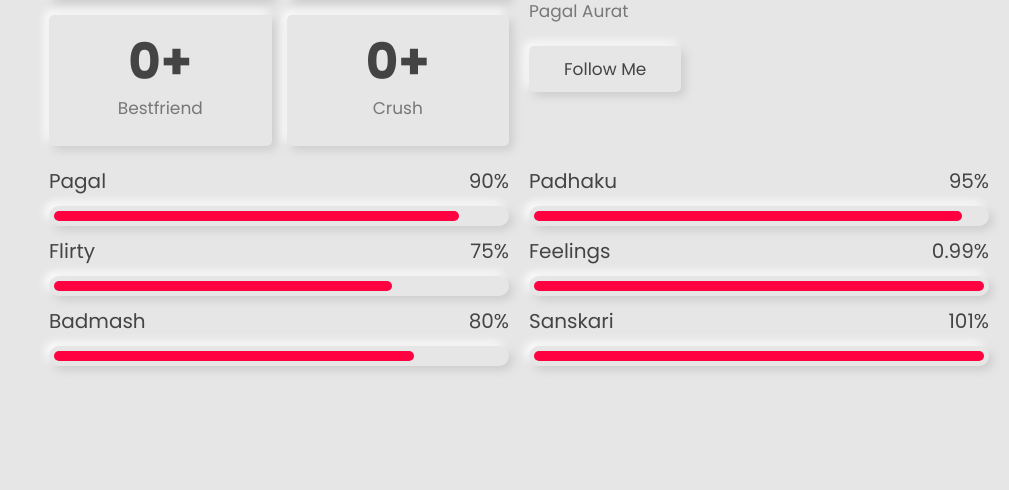
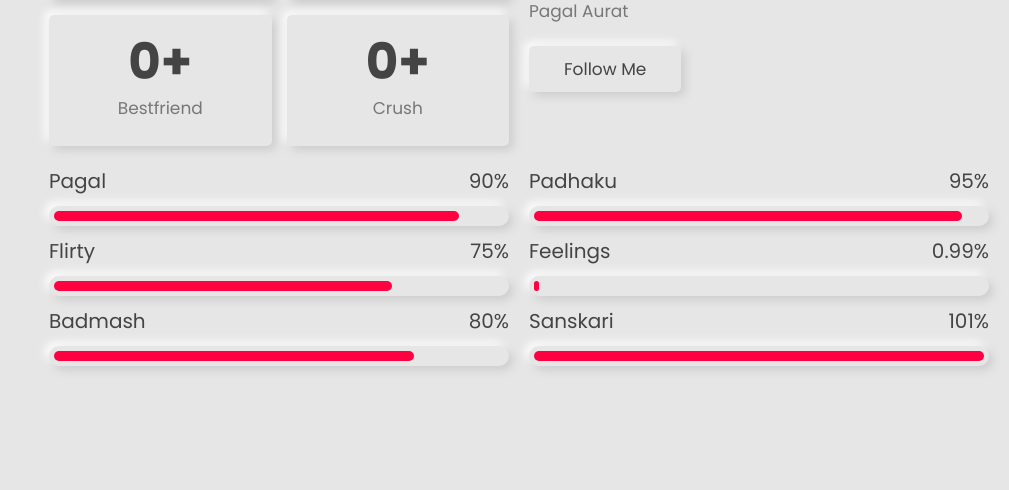
Before and after one commit to besaoct/Modern-neumorphism-Profile, a PHP site: page / in a window 1280 px wide. Shown: the part 1046-1536 px from the top of the page, without its empty margins (271-1280 px from the left). Run offline with PHP 8.4, Linux system fonts and the light colour scheme.

Commit message:
Update style.css

```diff
--- a/css/style.css
+++ b/css/style.css
@@ -351,10 +351,17 @@ section{
 .about .row .progress .bar-1-1 span{
     width: 90%;
 }
+.about .row .progress .bar-100 span{
+    width: 100%;
+}
 
+.about .row .progress .bar-1 span{
+    width: 1%;
+}
 .about .row .progress .bar-1-2 span{
     width: 75%;
 }
+
 
 .about .row .progress .bar-1-3 span{
     width: 80%;
```
